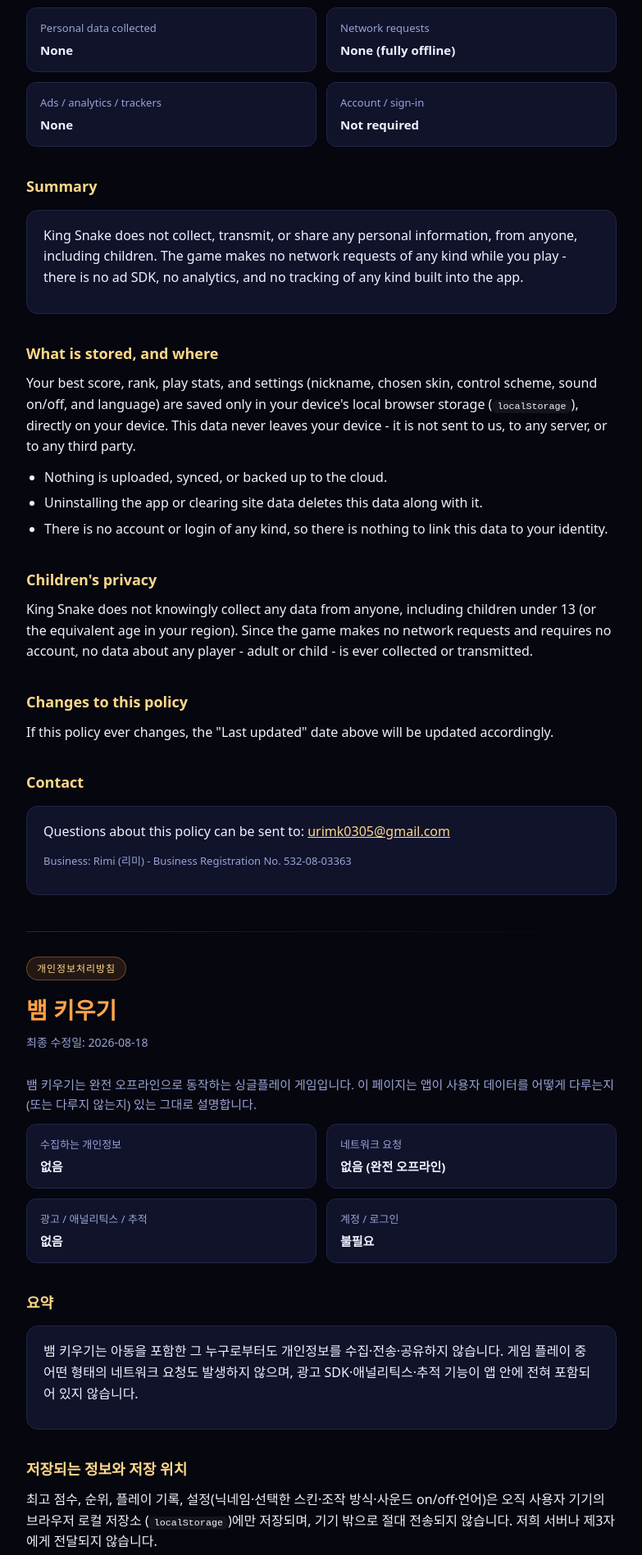
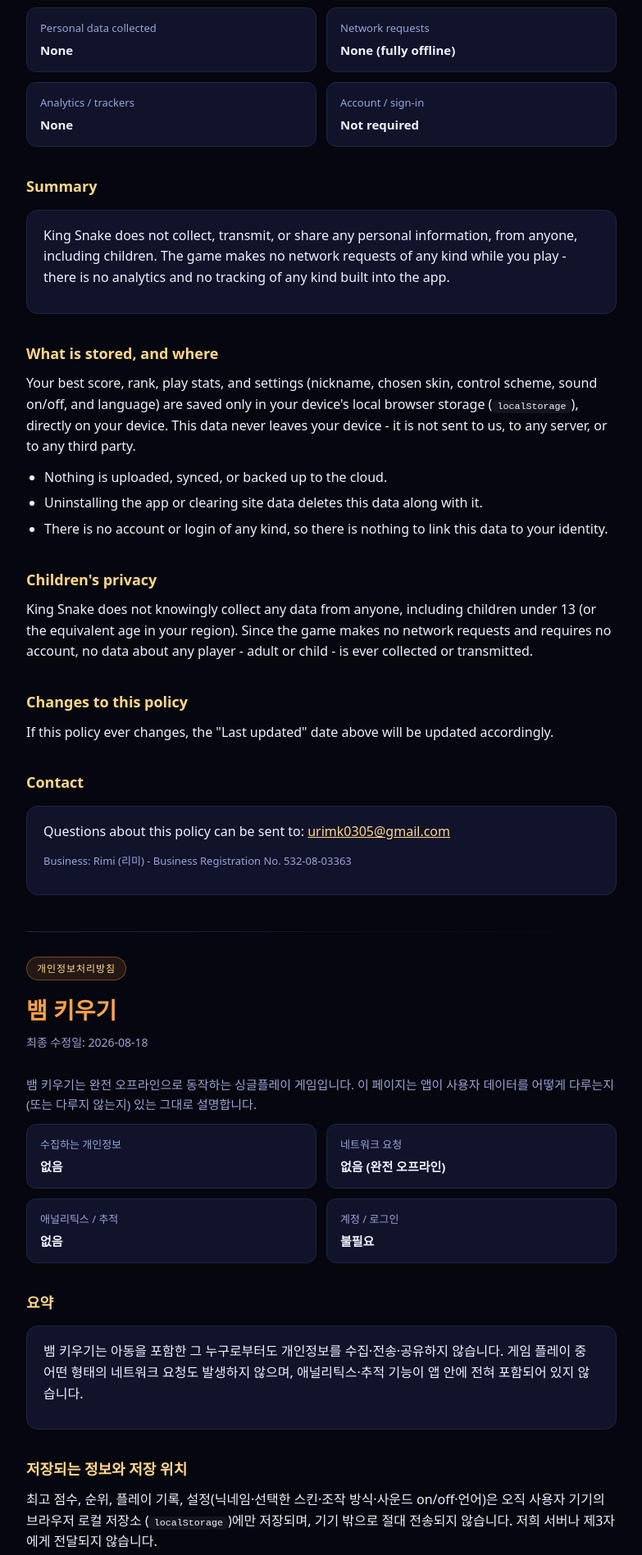
Before and after one commit to Rainforest-0305/king-snake, a plain HTML site: page privacy.html in a window 1280 px wide. Shown: the part 227-2124 px from the top of the page at 82% size, without its empty margins (248-1031 px from the left). Drawn offline with Linux system fonts and the light colour scheme.

Commit message:
No-ads 류 문구 제거: README·manifest·meta description·개인정보처리방침의 광고 없음 표기만 삭제(다른 내용 무변경)

```diff
--- a/privacy.html
+++ b/privacy.html
@@ -137,7 +137,7 @@
       <div class="v">None (fully offline)</div>
     </div>
     <div class="stat">
-      <div class="k">Ads / analytics / trackers</div>
+      <div class="k">Analytics / trackers</div>
       <div class="v">None</div>
     </div>
     <div class="stat">
@@ -151,8 +151,8 @@
     <p>
       King Snake does not collect, transmit, or share any personal
       information, from anyone, including children. The game makes no
-      network requests of any kind while you play - there is no ad SDK,
-      no analytics, and no tracking of any kind built into the app.
+      network requests of any kind while you play - there is
+      no analytics and no tracking of any kind built into the app.
     </p>
   </div>
 
@@ -220,7 +220,7 @@
       <div class="v">없음 (완전 오프라인)</div>
     </div>
     <div class="stat">
-      <div class="k">광고 / 애널리틱스 / 추적</div>
+      <div class="k">애널리틱스 / 추적</div>
       <div class="v">없음</div>
     </div>
     <div class="stat">
@@ -234,7 +234,7 @@
     <p>
       뱀 키우기는 아동을 포함한 그 누구로부터도 개인정보를 수집·전송·공유하지
       않습니다. 게임 플레이 중 어떤 형태의 네트워크 요청도 발생하지 않으며,
-      광고 SDK·애널리틱스·추적 기능이 앱 안에 전혀 포함되어 있지 않습니다.
+      애널리틱스·추적 기능이 앱 안에 전혀 포함되어 있지 않습니다.
     </p>
   </div>
 
```
Also changed, not shown: index.html (+2 -2 lines), README.md, manifest.json.
